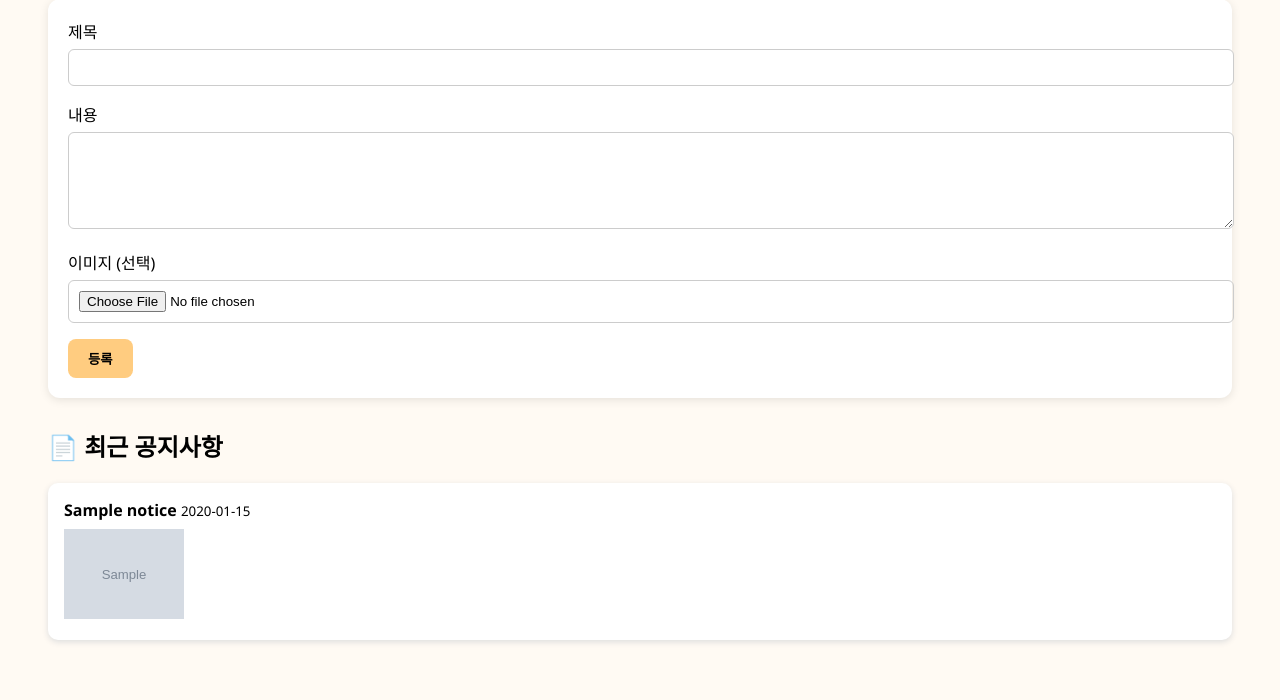
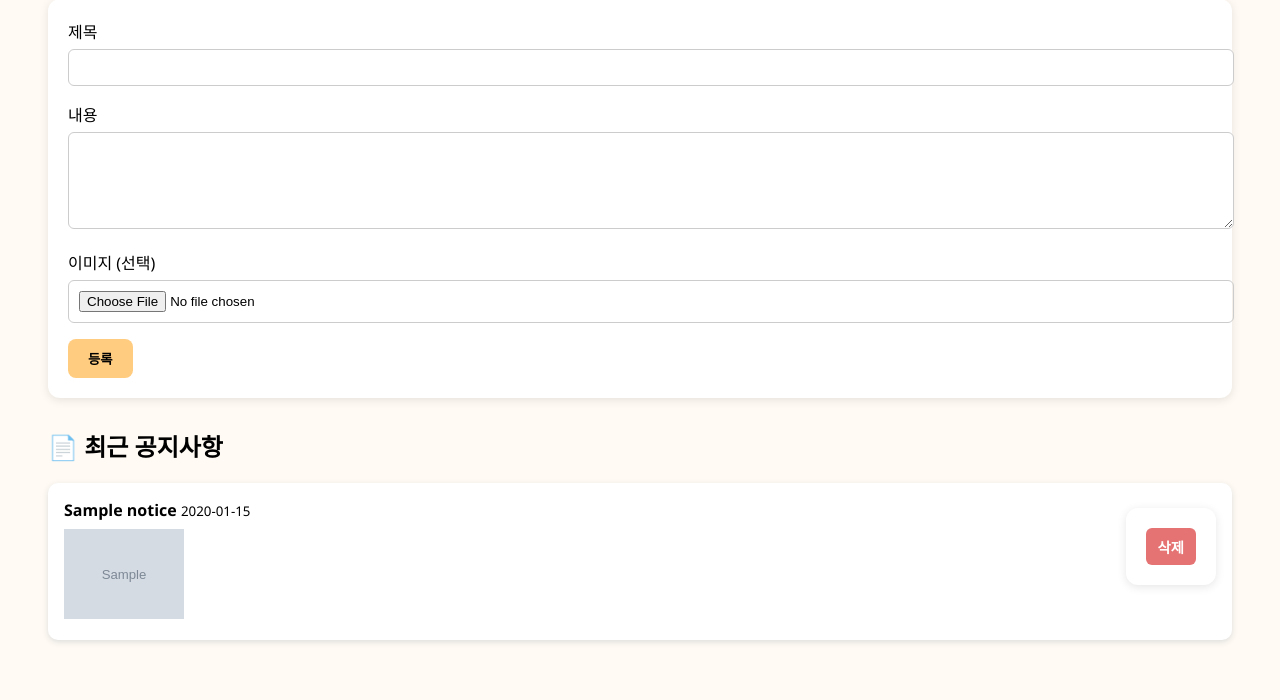
Before and after one commit to carrot0217/beautifulstore, a Flask app: page /admin/notices in a window 1280 px wide. Shown: the part 138-838 px from the top of the page. Run offline with Flask 3, Linux system fonts and the light colour scheme; the visitor is signed in with stand-in values (Sample User, id 1); grey boxes marked "Sample" are stand-in pictures; a database or web service that is not in the repository returns one stand-in record (values such as "Sample title"); some libraries are stand-ins or nearby versions.

Commit message:
공지사항 삭제 라우트 추가

```diff
--- a/app.py
+++ b/app.py
@@ -1667,6 +1667,21 @@ def admin_notices():
 
     return render_template("admin_notices.html", notices=notices)
 
+# ----------------------- 공지사항 삭제  라우트 ----------------
+@app.route('/admin/notices/delete/<int:notice_id>', methods=['POST'])
+def delete_notice(notice_id):
+    if not session.get('is_admin'):
+        return redirect(url_for('login'))
+
+    conn = get_connection()
+    cur = conn.cursor()
+    cur.execute("DELETE FROM notices WHERE id = %s", (notice_id,))
+    conn.commit()
+    cur.close()
+    conn.close()
+
+    flash("✅ 공지사항이 삭제되었습니다.")
+    return redirect(url_for('admin_notices'))
 
 # ----------------------- 서버 실행 -----------------------
 if __name__ == '__main__':
--- a/templates/admin_notices.html
+++ b/templates/admin_notices.html
@@ -41,6 +41,25 @@
       border-radius: 10px;
       margin-bottom: 12px;
       box-shadow: 0 2px 6px #ddd;
+      display: flex;
+      justify-content: space-between;
+      align-items: center;
+    }
+    .notice-info {
+      flex-grow: 1;
+    }
+    .notice-img {
+      margin-top: 8px;
+    }
+    .delete-form {
+      margin-left: 20px;
+    }
+    .delete-form button {
+      background-color: #e57373;
+      color: white;
+      padding: 8px 12px;
+      border-radius: 6px;
+      font-size: 0.9em;
     }
   </style>
 </head>
@@ -62,10 +81,15 @@
   <h2>📄 최근 공지사항</h2>
   {% for notice in notices %}
   <div class="notice-card">
-    <strong>{{ notice[1] }}</strong> <small>{{ notice[3].strftime('%Y-%m-%d') }}</small><br>
-    {% if notice[2] %}
-      <img src="{{ url_for('static', filename='uploads/' + notice[2]) }}" style="width:120px; margin-top:8px;">
-    {% endif %}
+    <div class="notice-info">
+      <strong>{{ notice[1] }}</strong> <small>{{ notice[3].strftime('%Y-%m-%d') }}</small><br>
+      {% if notice[2] %}
+        <img class="notice-img" src="{{ url_for('static', filename='uploads/' + notice[2]) }}" style="width:120px;">
+      {% endif %}
+    </div>
+    <form method="POST" action="{{ url_for('delete_notice', notice_id=notice[0]) }}" class="delete-form" onsubmit="return confirm('정말 삭제하시겠습니까?');">
+      <button type="submit">삭제</button>
+    </form>
   </div>
   {% endfor %}
 </body>
--- a/templates/user_home.html
+++ b/templates/user_home.html
@@ -468,7 +468,7 @@
         {% endfor %}
       </div>
       <div class="footer">
-        아름다운가게 ©2025 Created by carrot0217
+        릴라스테이션 ©2025 Created by carrot0217
       </div>
     </div>
   </div>
```
